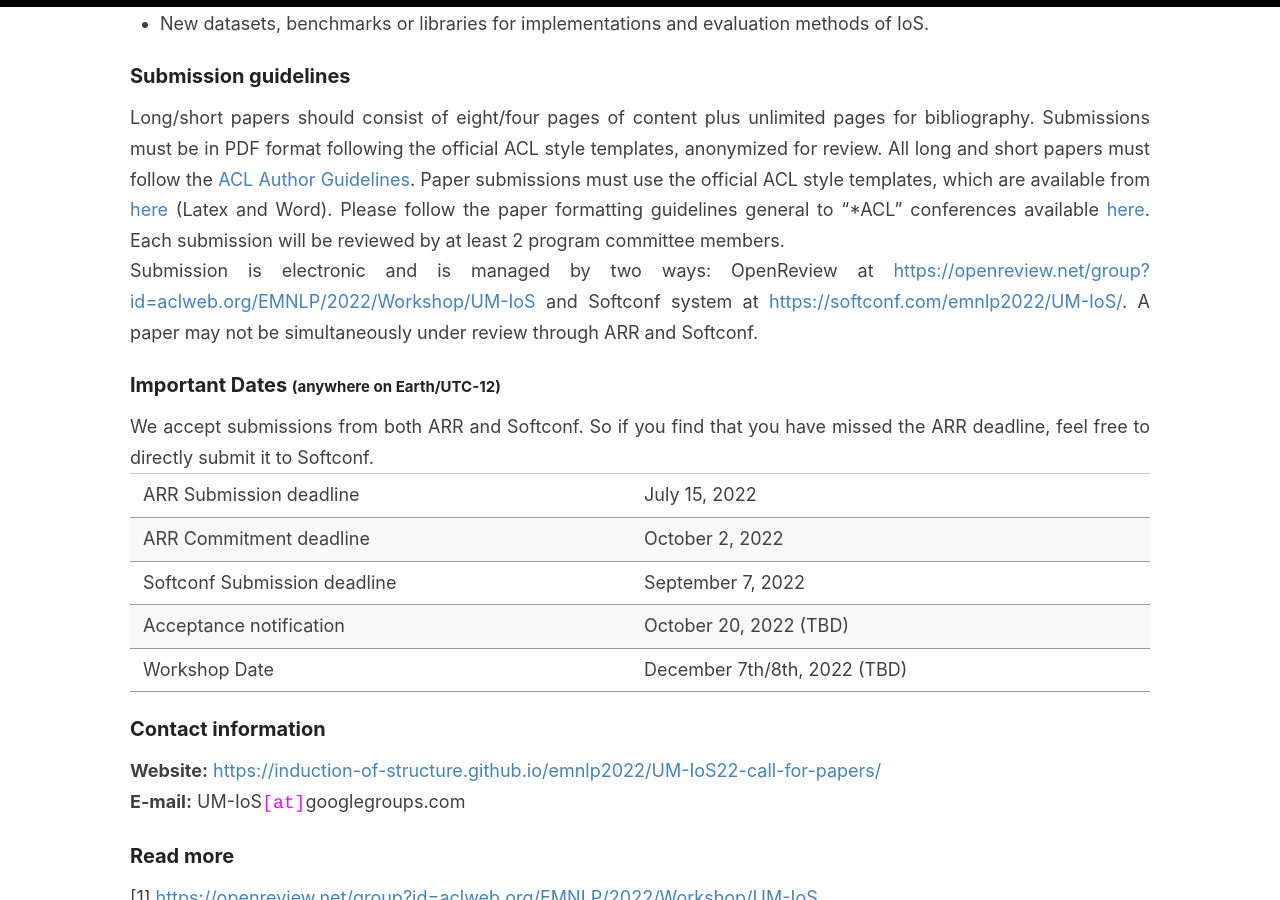
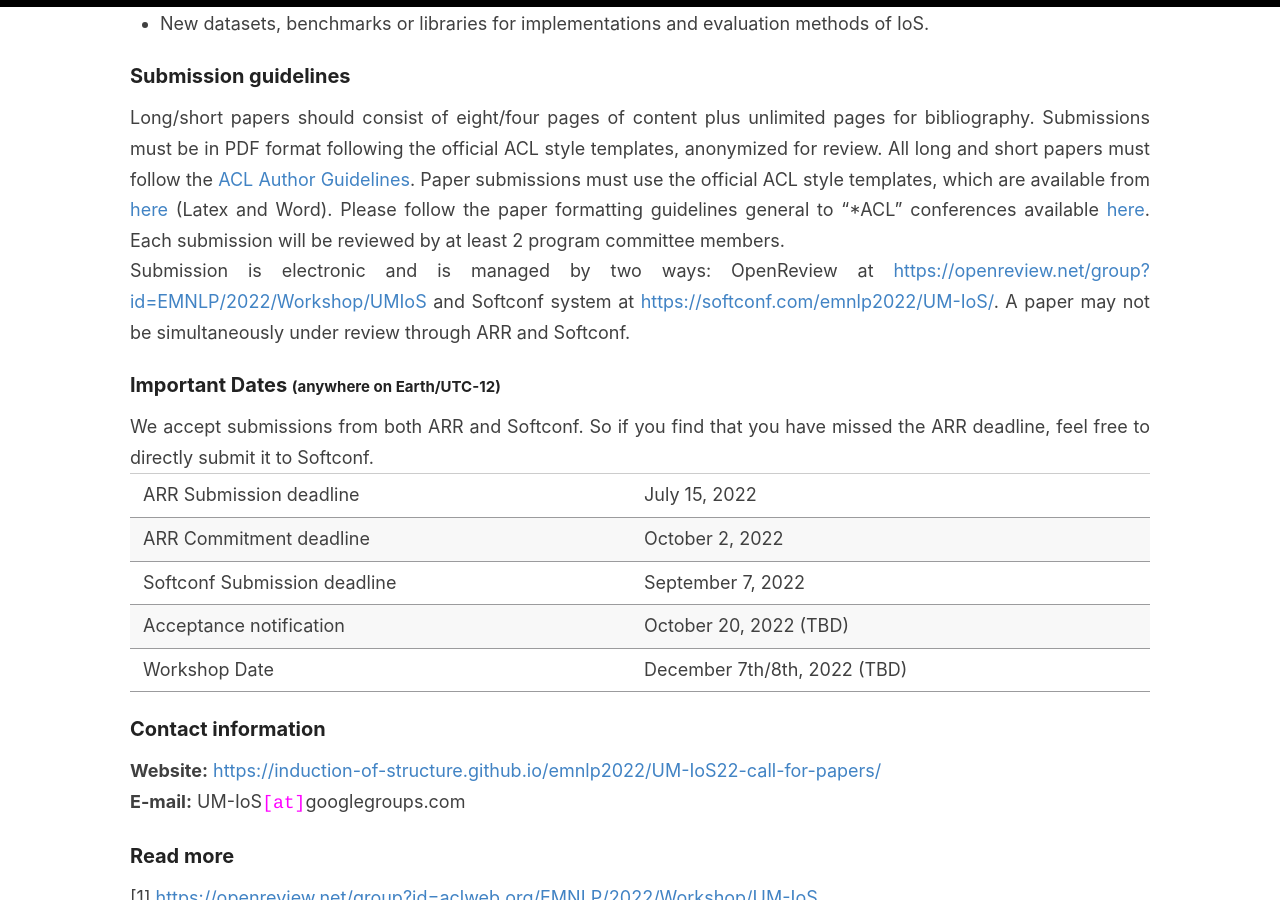
Before and after one commit to induction-of-structure/acl2022, a Jekyll site: the page built from _pages/call_for_papers.md, in a window 1280 px wide and 900 px high, scrolled down 1137 px. Built offline with Jekyll 4.4.1, drawn with Linux system fonts in a browser that asks for light colours; part of the change alters nothing that is shown.

Commit message:
Update call_for_papers.md
revised openreview url

```diff
--- a/_pages/call_for_papers.md
+++ b/_pages/call_for_papers.md
@@ -34,7 +34,7 @@ unlimited pages for bibliography. Submissions must be in PDF format following
 the official ACL style templates, anonymized for review. All long and short papers must follow the [ACL Author Guidelines](https://www.aclweb.org/adminwiki/index.php?title=ACL_Author_Guidelines). Paper submissions must use the official ACL style templates, which are available from [here](https://github.com/acl-org/acl-style-files) (Latex and Word). Please follow the paper formatting guidelines general to “*ACL” conferences available [here](https://acl-org.github.io/ACLPUB/formatting.html). Each submission will be reviewed by at least 2 program committee members.
 
 Submission is electronic and is managed by two ways:
-OpenReview at [https://openreview.net/group?id=aclweb.org/EMNLP/2022/Workshop/UM-IoS](https://openreview.net/group?id=aclweb.org/EMNLP/2022/Workshop/UM-IoS) and Softconf system at [https://softconf.com/emnlp2022/UM-IoS/](https://softconf.com/emnlp2022/UM-IoS/). A paper may not be simultaneously under review through ARR and Softconf.
+OpenReview at [https://openreview.net/group?id=EMNLP/2022/Workshop/UMIoS](https://openreview.net/group?id=EMNLP/2022/Workshop/UMIoS) and Softconf system at [https://softconf.com/emnlp2022/UM-IoS/](https://softconf.com/emnlp2022/UM-IoS/). A paper may not be simultaneously under review through ARR and Softconf.
 
 ### Important Dates <span style="font-size:15px">(anywhere on Earth/UTC-12)</span>
 
```
